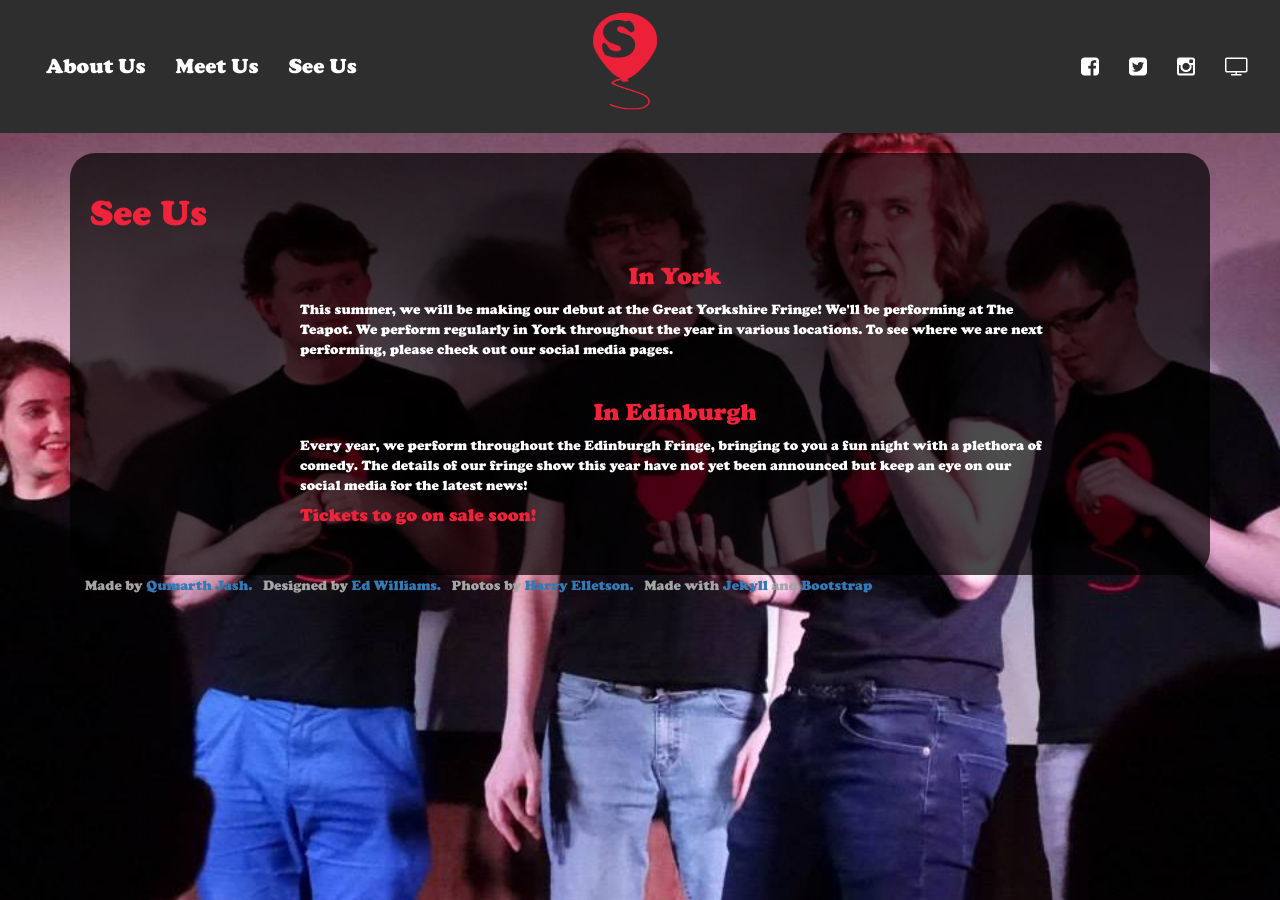
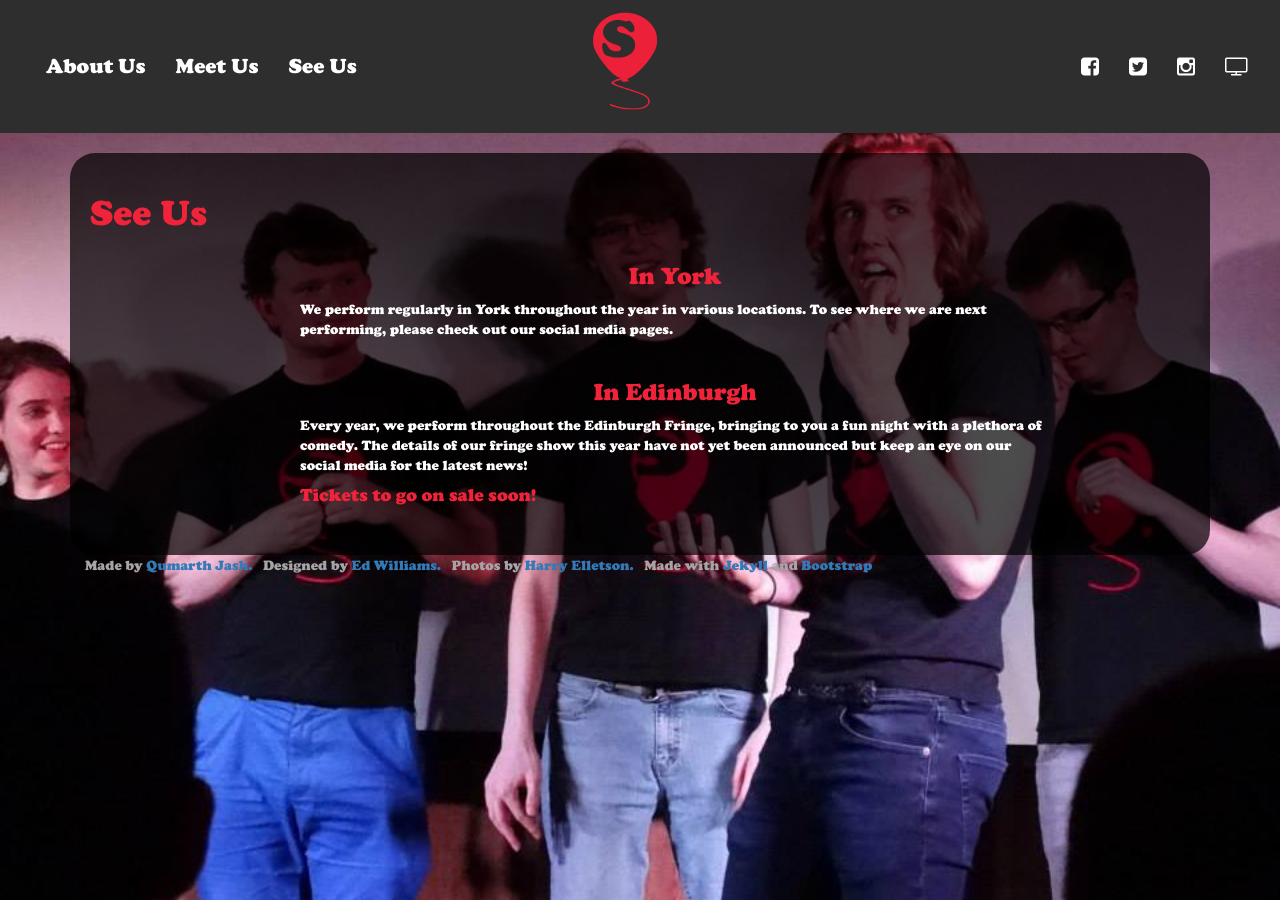
Before and after one commit to ComedySoc/shambles-website, a Jekyll site: the page built from see.html, in a window 1280 px wide. Built offline with Jekyll 4.4.1, drawn with Linux system fonts in a browser that asks for light colours; nearby versions of some CDN libraries.

```diff
--- a/_data/gyf.yml
+++ b/_data/gyf.yml
@@ -1,2 +1,2 @@
-location: 'The Teapot'
+location:
 ticket_link:
--- a/see.html
+++ b/see.html
@@ -10,7 +10,7 @@ css: see.css
     <div class="col-md-8 col-md-offset-2">
 
       {% if site.data.gyf.location %}
-      This summer, we will be making our debut at the Great Yorkshire Fringe!
+      This summer, we will be performing at the Great Yorkshire Fringe!
       We'll be performing at {{ site.data.gyf.location }}.
 
       {% if site.data.gyf.ticket_link %}
```
